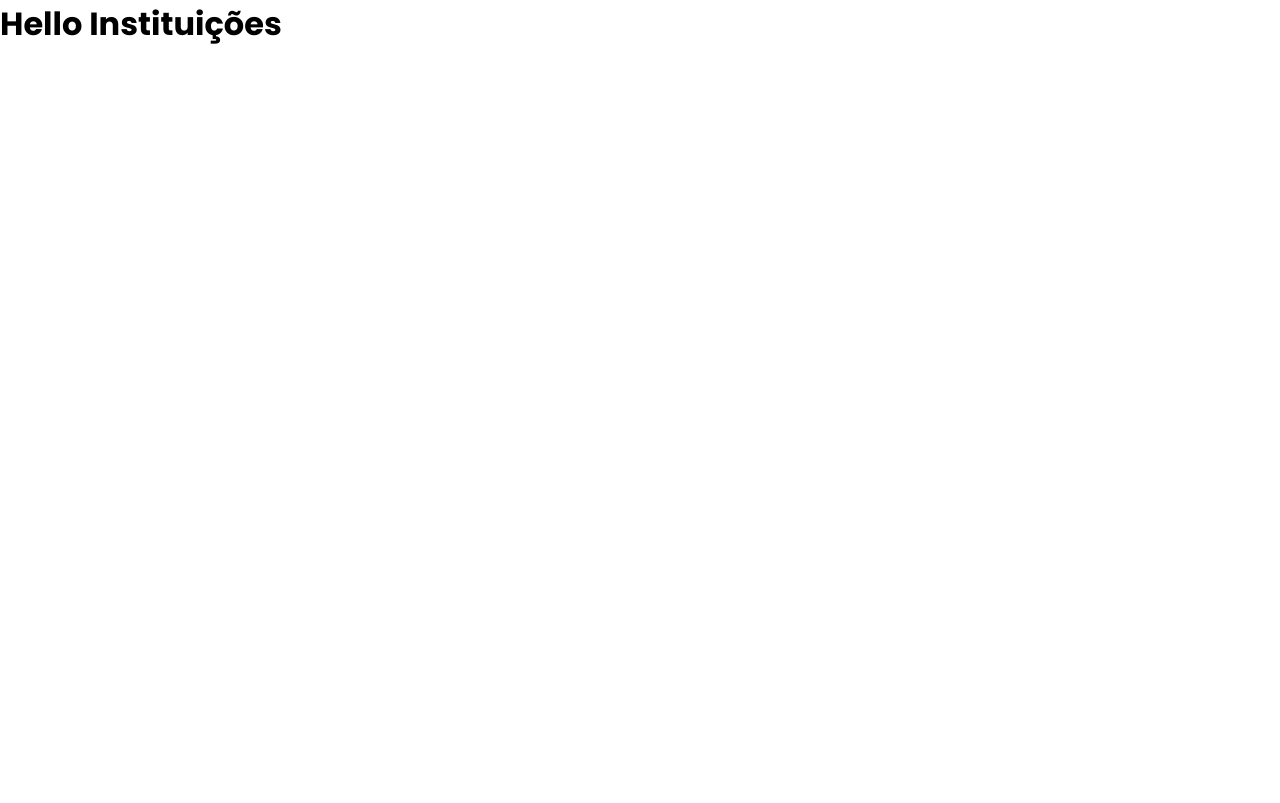
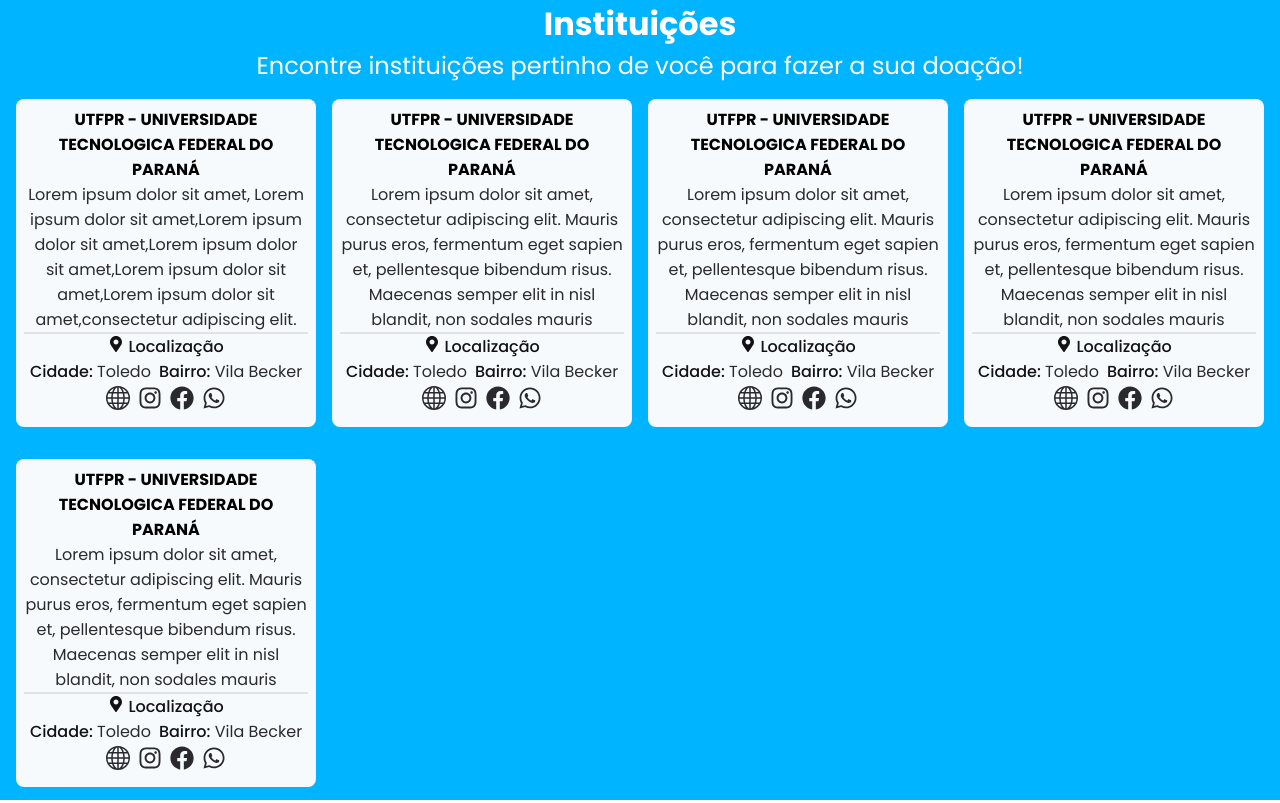
Before and after one commit to joaosilva-web/masters-donate-computers, a Next.js app: page /instituicoes in a window 1280 px wide. Built offline with nearby package versions, Linux system fonts and the light colour scheme.

Commit message:
Create mock for instituições

```diff
--- a/pages/instituicoes.tsx
+++ b/pages/instituicoes.tsx
@@ -1,8 +1,55 @@
+import { institutionsMock } from "../mocks/institutions";
+import { FaFacebook, FaInstagram, FaWhatsapp, FaMapMarkerAlt } from 'react-icons/fa'
+import { BsGlobe } from 'react-icons/bs'
+import Link from "next/link";
+import Container from "../components/Container";
+import { CardWrapper, Divider, InstitutionCard, InstitutionsContainer, LinksContainer, LocationContainer, TooltipContainer } from "../styles/PagesStyle/instituicoesStyles";
+
+
 
 
 const institutions = () => {
     return(
-        <h1>Hello Instituições</h1>
+        <Container bg="primary" h="100vh" >
+            <InstitutionsContainer>
+                <h1>Instituições</h1>
+                <p>Encontre instituições pertinho de você para fazer a sua doação!</p>
+            <CardWrapper>
+            {institutionsMock().map(institutions => (
+                <InstitutionCard key={institutions.institutionName}>
+                    <h2>{institutions.institutionName}</h2>
+                    <p>{institutions.presentation}</p>
+                    <Divider/>
+                    <LocationContainer>
+                    <b><FaMapMarkerAlt/> Localização</b>
+                    <div>
+                    <p><b>Cidade:</b> {institutions.address.city}</p>
+                    <p><b>Bairro:</b> {institutions.address.district}</p>
+                    </div>
+                    </LocationContainer>
+                <LinksContainer>
+                    <TooltipContainer>
+                        <a href={institutions.links.site} target="_blank" rel="noopener noreferrer"><BsGlobe/></a>
+                        <span className="tooltiptext">Visitar o site</span>
+                    </TooltipContainer>
+                    <TooltipContainer>
+                        <a href={institutions.links.instagram} target="_blank" rel="noreferrer"><FaInstagram/></a>
+                        <span className="tooltiptext">Visitar Instagram</span>
+                    </TooltipContainer>
+                    <TooltipContainer>
+                        <a href={institutions.links.facebook} target="_blank" rel="noreferrer"><FaFacebook/></a>
+                        <span className="tooltiptext">Visitar Facebook</span>
+                    </TooltipContainer>
+                    <TooltipContainer>
+                        <a href={institutions.links.whatsapp} target="_blank" rel="noreferrer"><FaWhatsapp/></a>
+                        <span className="tooltiptext">Visitar Whatsapp</span>
+                    </TooltipContainer>
+                </LinksContainer>
+                </InstitutionCard>
+            ))}
+            </CardWrapper>
+        </InstitutionsContainer>
+        </Container>
     )
 }
 
```
